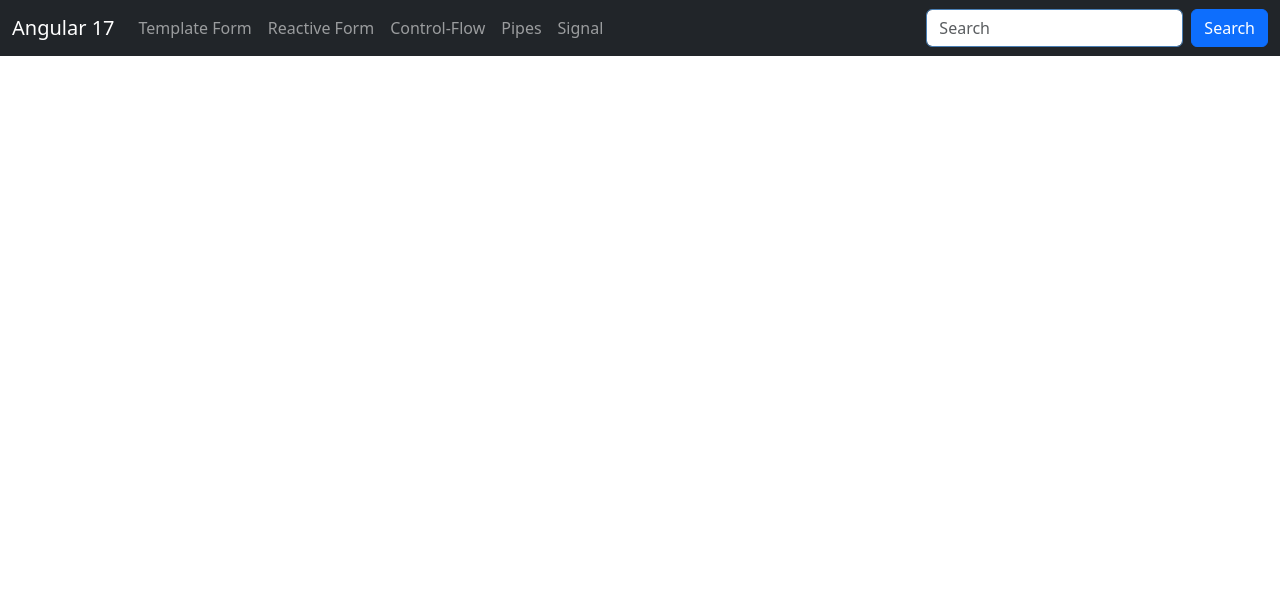
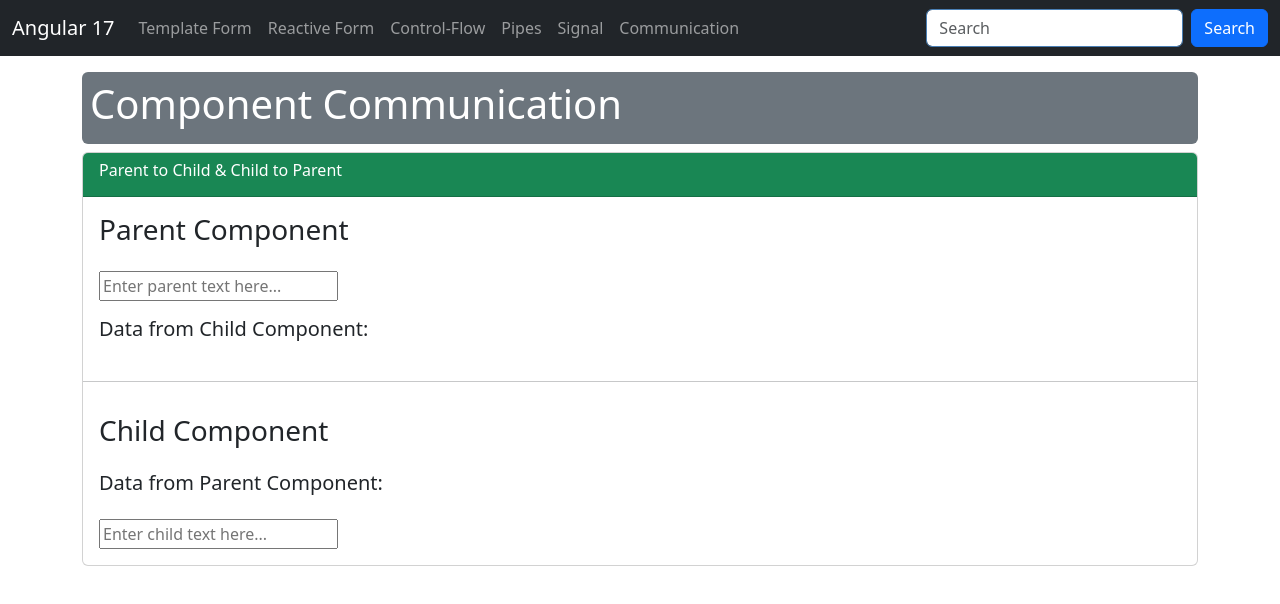
Before and after one commit to SujitSinare/Angular17_Tutorial, an Angular app: page /communication in a window 1280 px wide. Before the commit this address led to /. Shown: the top 604 px of the page. Built offline with nearby package versions, Linux system fonts and the light colour scheme.

Commit message:
Added Component Communication

```diff
--- a/src/app/app.component.html
+++ b/src/app/app.component.html
@@ -23,6 +23,9 @@
         <li class="nav-item">
           <a class="nav-link" [routerLink]="['/signal']" routerLinkActive="router-link-active">Signal</a>
         </li>
+        <li class="nav-item">
+          <a class="nav-link" [routerLink]="['/communication']" routerLinkActive="router-link-active">Communication</a>
+        </li>
       </ul>
       <form class="d-flex">
         <input class="form-control me-2" type="text" placeholder="Search">
--- a/src/app/app.routes.ts
+++ b/src/app/app.routes.ts
@@ -4,6 +4,7 @@ import { ReactiveFormValidationComponent } from './topics/reactive-form-validati
 import { ControlFlowComponent } from './topics/control-flow/control-flow.component';
 import { PipesComponent } from './topics/pipes/pipes.component';
 import { SignalComponent } from './topics/signal/signal.component';
+import { ParentComponent } from './topics/component-communication/parent/parent.component';
 
 export const routes: Routes = [
     {
@@ -30,5 +31,9 @@ export const routes: Routes = [
     {
         path: 'signal',
         component: SignalComponent
+    },
+    {
+        path: 'communication',
+        component: ParentComponent
     }
 ];
--- /dev/null
+++ b/src/app/topics/component-communication/child/child.component.html
@@ -0,0 +1,14 @@
+<div class="row">
+    <div class="col-12">
+        <h3>Child Component</h3>
+    </div>
+
+    <div class="col-12 pt-3">
+        <h5>Data from Parent Component: {{parentText}}</h5>
+    </div>
+
+    <div class="col-3 pt-3">
+        <input type="text" name="childusername" (change)="sendMessage()" [(ngModel)]="childusername"
+            placeholder="Enter child text here...">
+    </div>
+</div>
--- /dev/null
+++ b/src/app/topics/component-communication/child/child.component.ts
@@ -0,0 +1,23 @@
+import { Component, EventEmitter, Input, Output } from '@angular/core';
+import { FormsModule } from '@angular/forms';
+
+@Component({
+  selector: 'app-child',
+  standalone: true,
+  imports: [FormsModule],
+  templateUrl: './child.component.html',
+  styleUrl: './child.component.css'
+})
+export class ChildComponent {
+
+  @Input() parentText: string = "";
+
+  childusername: string = "";
+
+  @Output() messageEmitter = new EventEmitter<string>();
+
+  sendMessage() {
+    this.messageEmitter.emit(this.childusername);
+  }
+
+}
--- /dev/null
+++ b/src/app/topics/component-communication/parent/parent.component.html
@@ -0,0 +1,28 @@
+<div class="mt-3 p-2 bg-secondary text-white rounded">
+    <h1>Component Communication</h1>
+</div>
+<div class="card mt-2">
+    <div class="card-header bg-success text-white">
+        <h6>Parent to Child & Child to Parent</h6>
+    </div>
+    <div class="card-body">
+        <div class="row">
+            <div class="col-12">
+                <h3>Parent Component</h3>
+            </div>
+            <div class="col-3 pt-3">
+                <input type="text" name="username" [(ngModel)]="username" placeholder="Enter parent text here...">
+            </div>
+
+            <div class="col-12 pt-3">
+                <h5>Data from Child Component: {{childmessage}}</h5>
+            </div>
+        </div>
+    </div>
+    <hr>
+    <div class="card-body">
+        <div class="row">
+            <app-child [parentText]="username" (messageEmitter)="receiveMessage($event)"></app-child>
+        </div>
+    </div>
+</div>
--- /dev/null
+++ b/src/app/topics/component-communication/parent/parent.component.ts
@@ -0,0 +1,22 @@
+import { Component } from '@angular/core';
+import { FormsModule } from '@angular/forms';
+import { ChildComponent } from "../child/child.component";
+
+@Component({
+  selector: 'app-parent',
+  standalone: true,
+  imports: [FormsModule, ChildComponent],
+  templateUrl: './parent.component.html',
+  styleUrl: './parent.component.css'
+})
+export class ParentComponent {
+
+  username: string = "";
+
+  childmessage: string = '';
+
+  receiveMessage(msg: string) {
+    this.childmessage = msg;
+  }
+
+}
```
Also changed, not shown: src/app/topics/component-communication/child/child.component.css (added), src/app/topics/component-communication/parent/parent.component.css (added), 2 other files (tests, documents, lock files or other folders).
